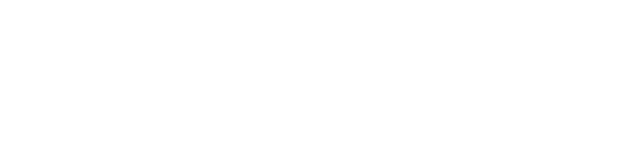
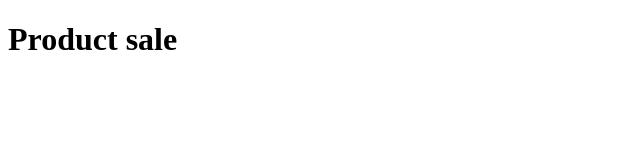
Before and after one commit to DementevSlava/remote-demo, a plain HTML site: page sales.html in a window 1280 px wide. Shown: the whole page, without its empty margins (0-640 px from the left). Drawn offline with Linux system fonts and the light colour scheme.

Commit message:
Header for sale

```diff
--- a/sales.html
+++ b/sales.html
@@ -6,6 +6,6 @@
     <title>Document</title>
 </head>
 <body>
-
+    <h1>Product sale</h1>
 </body>
 </html>
```
